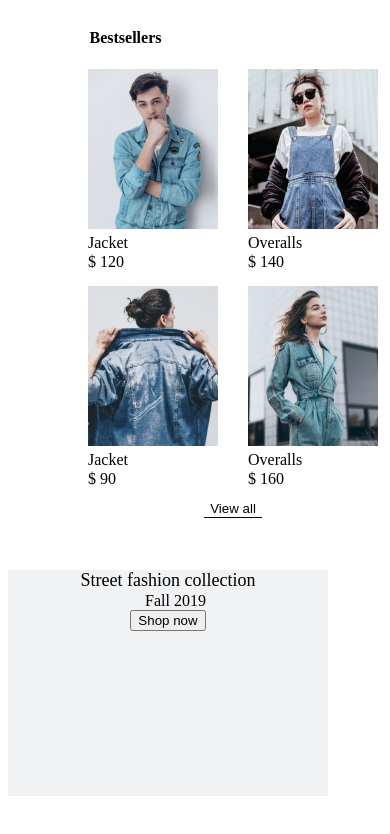
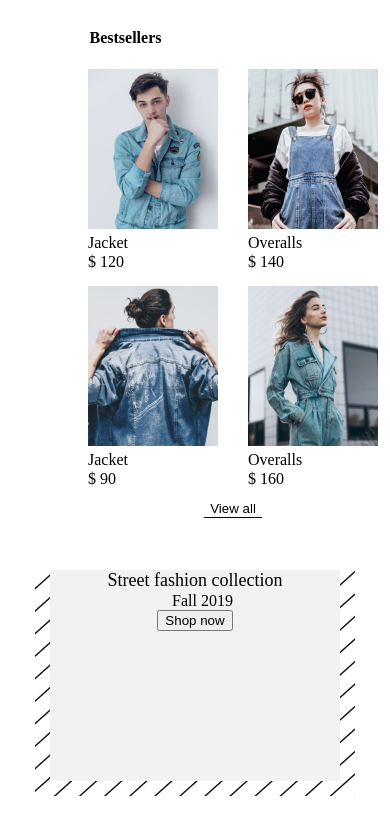
Before and after one commit to hellonasd/denim-app, a React (Create React App) app: page / in a window 390 px wide. Shown: the top 834 px of the page. Built offline with nearby package versions, Linux system fonts and the light colour scheme.

Commit message:
'promov1'

```diff
--- a/src/components/promo/Promo.jsx
+++ b/src/components/promo/Promo.jsx
@@ -1,16 +1,17 @@
-import React from 'react';
+import React from "react";
 
-import { PromoBtn } from '../promoBtn/PromoBtn.jsx';
+import { PromoBtn } from "../promoBtn/PromoBtn.jsx";
 
-import PromoStyle from '../promo/Promo.module.css';
-
+import PromoStyle from "../promo/Promo.module.css";
 
 export const Promo = () => {
   return (
     <div className={PromoStyle.promo__wrapper}>
-      <div className={PromoStyle.promo__title}>Street fashion collection</div>
-      <p className={PromoStyle.promo__subtitle}>Fall 2019</p>
-      <PromoBtn btnSubstring='Shop now'/>
+      <div className={PromoStyle.promoBg}>
+        <div className={PromoStyle.promo__title}>Street fashion collection</div>
+        <p className={PromoStyle.promo__subtitle}>Fall 2019</p>
+        <PromoBtn btnSubstring="Shop now" />
+      </div>
     </div>
-  )
-}
+  );
+};
--- a/src/components/promo/Promo.module.css
+++ b/src/components/promo/Promo.module.css
@@ -1,19 +1,27 @@
 .promo__wrapper {
   text-align: center;
-  margin-top: 67px;
+  margin: 0 auto;
+}
+.promoBg {
+  z-index: 2;
 }
 
 @media (max-width: 768px) {
+  .promoBg {
+    margin: 0 auto;
+    width: 290px;
+    height: 211px;
+    background-color: #f1f2f4;
+  }
   .promo__wrapper {
+
+    margin-top: 67px;
     width: 320px;
     height: 226px;
-    background-color: #f1f2f4;
+    background-image: url('../promo/backgroundline.png');
   }
   .promo__title {
     font-size: 18px;
     line-height: 21px;
-    /* display: flex; */
-    /* align-items: center; */
-    text-align: center;
   }
 }
```
Also changed, not shown: src/components/promo/backgroundline.png (renamed from public/img/backgroundline.png).
